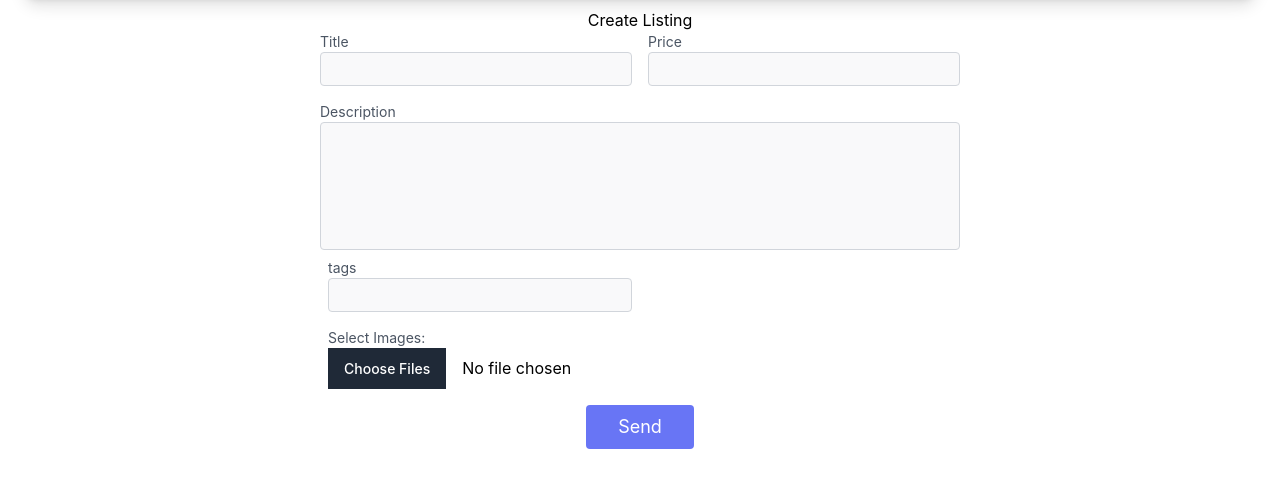
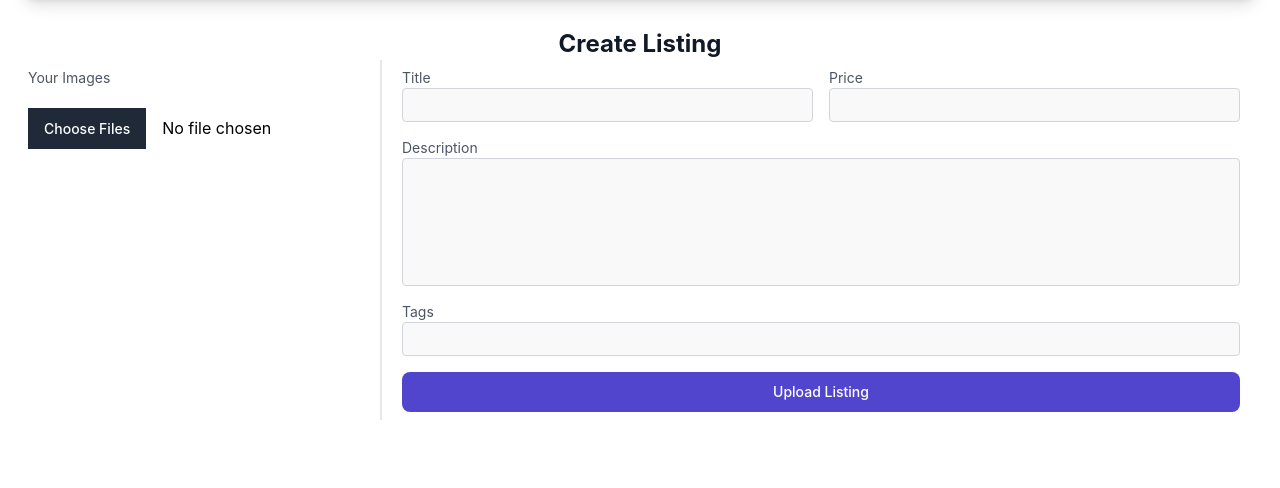
Before and after one commit to GaminRick7/Calcura, a Django app: page /createListing/ in a window 1280 px wide. Shown: the part 84-572 px from the top of the page. Run offline with Django 4.2, Linux system fonts and the light colour scheme; the visitor is signed in with stand-in values (Sample User, id 1); some libraries are stand-ins or nearby versions.

Commit message:
edit listing and create listing overhaul

```diff
--- a/backend/Calcura/views.py
+++ b/backend/Calcura/views.py
@@ -88,6 +88,7 @@ def createListing(request):
         #Creating a new calculator listing, with the images stored as a string.
         a=Calculator(title=title, description=description,image=imageUrls,price=price,tags=tags,email=request.user.email)
         a.save()
+        return HttpResponseRedirect("/vendorPage")
     return render(request, "calcura/createListing.html")
 
 def editListing(request, id):
@@ -100,32 +101,53 @@ def editListing(request, id):
     except:
         return HttpResponseRedirect("/vendorPage")
 
+    originalImageUrls = listing.image
+    listing.image = listing.image.split(",")
+    listing.image.pop(-1)
+
     #If submitting editListing form
     if  "submit" in request.POST:
         #Get form data
-        title=request.POST['title']
-        price=float(request.POST['price'])
-        description=request.POST['description']
-        tags=request.POST['tags']
-        images=request.FILES.getlist('docfile')
+        if request.POST['title'] != "":
+            title=request.POST['title']
+        else:
+            title= listing.title
 
-        #Round the price to two decimal places
-        price = round(float(price),2)
+        if request.POST['price'] != "":
+            price=float(request.POST['price'])
+            #Round the price to two decimal places
+            price = round(float(price),2)
+        else:
+            price= listing.price
 
-        #Looping through the images they pasted, and storing them in TempImage database model. Storing them to upload to cloudinary and to get image link url. Email is needed to link a temporary image to the user
-        for image in images:
-            tempImg = TempImage(image= image, email=request.user.email)
-            tempImg.save()
+        if request.POST['description'] != "":
+            description=request.POST['description']
+        else:
+            description = listing.description
 
-        #Getting the images stored in TempImage, and defining a string to store the urls of images
-        images=TempImage.objects.all()
-        imageUrls=""
+        if request.POST['tags'] != "":
+            tags=request.POST['tags']
+        else:
+            tags = listing.tags
 
-        #Go through the images, and if the image belongs to the user, add it to the imageUrls string. After that, delete the image from the database for storage purposes
-        for image in images:
-            if image.email==request.user.email:
-                imageUrls += str(image.image.url) + ","
-                image.delete()
+        if len(request.FILES.getlist('docfile')) > 0:
+            images=request.FILES.getlist('docfile')
+            #Looping through the images they pasted, and storing them in TempImage database model. Storing them to upload to cloudinary and to get image link url. Email is needed to link a temporary image to the user
+            for image in images:
+                tempImg = TempImage(image= image, email=request.user.email)
+                tempImg.save()
+
+            #Getting the images stored in TempImage, and defining a string to store the urls of images
+            images=TempImage.objects.all()
+            imageUrls=""
+
+            #Go through the images, and if the image belongs to the user, add it to the imageUrls string. After that, delete the image from the database for storage purposes
+            for image in images:
+                if image.email==request.user.email:
+                    imageUrls += str(image.image.url) + ","
+                    image.delete()
+        else:
+            imageUrls = originalImageUrls
 
         #Updating the calculator object
         Calculator.objects.filter(id=id).update(title=title,price=price,description=description,tags=tags,image=imageUrls)
--- a/backend/backend/settings.py
+++ b/backend/backend/settings.py
@@ -98,7 +98,7 @@ DATABASES = {
 
         'USER': 'postgres',
 
-        'PASSWORD': '6Cq9S^29v^&7', #raihaan: admin #normal: 6Cq9S^29v^&7
+        'PASSWORD': 'admin', #raihaan: admin #normal: 6Cq9S^29v^&7
 
         'HOST': '127.0.0.1',
 
--- a/templates/calcura/base.html
+++ b/templates/calcura/base.html
@@ -9,7 +9,7 @@
         <script src="https://unpkg.com/react-dom@18/umd/react-dom.development.js" crossorigin></script>
         <link href="https://cdnjs.cloudflare.com/ajax/libs/flowbite/1.6.3/flowbite.min.css" rel="stylesheet" />
     </head>
-    <header class="sticky top-0 z-50">
+    <header class="sticky top-0 z-40">
 
 <nav class="bg-white border-gray-200 px-2 py-2.5 rounded-[18px] border-2 border-gray shadow-lg mx-5 my-2">
   <div class="container flex flex-wrap items-center justify-between mx-auto">
@@ -28,7 +28,6 @@
   <a href="{% url 'chat' %}">
     <svg xmlns="http://www.w3.org/2000/svg"
     class="w-6 h-6 text-gray-400"
-    fill="red"
     viewBox="0 0 24 24"
     stroke="grey">
     <path id="primary" d="M21,4V16a1,1,0,0,1-1,1H13L8,21V17H4a1,1,0,0,1-1-1V4A1,1,0,0,1,4,3H20A1,1,0,0,1,21,4Z" style="fill: none; stroke: rgb(0, 0, 0); stroke-linecap: round; stroke-linejoin: round; stroke-width: 2;"></path></svg>
--- a/templates/calcura/createListing.html
+++ b/templates/calcura/createListing.html
@@ -1,68 +1,81 @@
 {% extends './base.html' %}
 <html lang="en">
+
 <head>
   <!-- Required meta tags -->
   <meta charset="utf-8">
   <meta name="viewport" content="width=device-width, initial-scale=1, shrink-to-fit=no">
 
   <script src="https://cdn.tailwindcss.com"></script>
-    <title>Create Listing | Calcura</title>
+  <title>Edit Listing | Calcura</title>
 </head>
+
 <body>
 
   {% block content %}
 
-  <h1 style="text-align:center">Create Listing</h1>
-  <form action="" method = "POST" enctype="multipart/form-data">
+  <h1 class="text-2xl text-gray-900 text-center font-bold pt-5">Create Listing</h1>
+  <form action="" method="POST" enctype="multipart/form-data">
     {% csrf_token %}
-    <div class="lg:w-1/2 md:w-2/3 mx-auto">
+    <div class="flex flex-row mx-5 justify">
+    <div class="flex p-2 w-1/3 border-r-2">
+      <div class="relative">
+        <label for="docfile" class="leading-7 text-sm text-gray-600">Your Images</label>
+        <div class="pr-5 flex flex-row">
+          <div id="imageswrapper" class="flex flex-wrap">
+          </div>
+        </div>
+        <input name="docfile" type="file" id="id_docfile" class="form-control-file mt-5" onchange="showPreview(event);"
+          multiple>
+      </div>
+    </div>
+    <div class="flex py-2 px-5">
       <div class="flex flex-wrap -m-2">
         <div class="p-2 w-1/2">
           <div class="relative">
-              <label for="title" class="leading-7 text-sm text-gray-600" aria-required="true">Title</label>
-              <input type="text" id="title" name="title" class="w-full bg-gray-100 bg-opacity-50 rounded border border-gray-300 focus:border-indigo-500 focus:bg-white focus:ring-2 focus:ring-indigo-200 text-base outline-none text-gray-700 py-1 px-3 leading-8 transition-colors duration-200 ease-in-out" required>
+            <label for="title" class="leading-7 text-sm text-gray-600">Title</label>
+            <input type="text" id="title" name="title"
+              class="w-full bg-gray-100 bg-opacity-50 rounded border border-gray-300 focus:border-indigo-500 focus:bg-white focus:ring-2 focus:ring-indigo-200 text-base outline-none text-gray-700 py-1 px-3 leading-8 transition-colors duration-200 ease-in-out">
           </div>
         </div>
         <div class="p-2 w-1/2">
           <div class="relative">
             <label for="price" class="leading-7 text-sm text-gray-600">Price</label>
-              <input type="number"  id="price" step="0.01" name="price" class="w-full bg-gray-100 bg-opacity-50 rounded border border-gray-300 focus:border-indigo-500 focus:bg-white focus:ring-2 focus:ring-indigo-200 text-base outline-none text-gray-700 py-1 px-3 leading-8 transition-colors duration-200 ease-in-out"required>
+            <input type="number" id="price" step="0.01" name="price"
+              class="w-full bg-gray-100 bg-opacity-50 rounded border border-gray-300 focus:border-indigo-500 focus:bg-white focus:ring-2 focus:ring-indigo-200 text-base outline-none text-gray-700 py-1 px-3 leading-8 transition-colors duration-200 ease-in-out">
           </div>
         </div>
         <div class="p-2 w-full">
           <div class="relative">
             <label for="description" class="leading-7 text-sm text-gray-600">Description</label>
-              <textarea id="description" name="description" class="w-full bg-gray-100 bg-opacity-50 rounded border border-gray-300 focus:border-indigo-500 focus:bg-white focus:ring-2 focus:ring-indigo-200 h-32 text-base outline-none text-gray-700 py-1 px-3 resize-none leading-6 transition-colors duration-200 ease-in-out"required></textarea>
+            <textarea id="description" name="description"
+              class="w-full bg-gray-100 bg-opacity-50 rounded border border-gray-300 focus:border-indigo-500 focus:bg-white focus:ring-2 focus:ring-indigo-200 h-32 text-base outline-none text-gray-700 py-1 px-3 resize-none leading-6 transition-colors duration-200 ease-in-out"></textarea>
+          </div>
+        </div>
+      <div class="p-2 w-full">
+        <div class="relative">
+          <label for="tags" class="leading-7 text-sm text-gray-600">Tags</label>
+          <input type="text" id="tags" name="tags"
+            class="w-full bg-gray-100 bg-opacity-50 rounded border border-gray-300 focus:border-indigo-500 focus:bg-white focus:ring-2 focus:ring-indigo-200 text-base outline-none text-gray-700 py-1 px-3 leading-8 transition-colors duration-200 ease-in-out">
+        </div>
+      </div>
+      <div class="p-2 w-full flex flex-row">
+        <button
+          class="grow block text-white bg-indigo-700 hover:bg-blue-800 focus:ring-4 focus:outline-none focus:ring-blue-300 font-medium rounded-lg text-sm px-5 py-2.5 text-center">
+          Upload Listing
+        </button>
       </div>
     </div>
     </div>
-        <div class="p-2 w-1/2">
-          <div class="relative">
-            <label for="tags" class="leading-7 text-sm text-gray-600">tags</label>
-            <input type="text"  id="tags" name="tags" class="w-full bg-gray-100 bg-opacity-50 rounded border border-gray-300 focus:border-indigo-500 focus:bg-white focus:ring-2 focus:ring-indigo-200 text-base outline-none text-gray-700 py-1 px-3 leading-8 transition-colors duration-200 ease-in-out"required>
-          </div>
-        </div>
-        <div class="p-2 w-1/2">
-          <div class="relative">
-            <label for="docfile" class="leading-7 text-sm text-gray-600">Select Images:</label>
-            <input name="docfile" type="file" id="id_docfile" accept="image/*" class="form-control-file" onchange="showPreview(event);" multiple required>
-          </div>
-        </div>
-        <div class="p-2 w-full">
-            <button class="flex mx-auto text-white bg-indigo-500 border-0 py-2 px-8 focus:outline-none hover:bg-indigo-600 rounded text-lg">Send</button>
   </div>
   </form>
 
-      <section class="overflow-hidden text-gray-700 ">
-        <div class="container px-5 py-2 mx-auto lg:pt-12 lg:px-32">
-          <div id ="imageswrapper" class="flex flex-wrap">
+
   </div>
   </div>
-      </section>
-
-      </div>
+</body>
 <script>
-      function showPreview(event){
+  function showPreview(event) {
     var wrapper = document.getElementById("imageswrapper");
     var myHTML = '';
     for (let i = 0; i < event.target.files.length; i++) {
@@ -73,8 +86,8 @@
             </div>`;
     }
     wrapper.innerHTML = myHTML
-        if(event.target.files.length > 0){
-          for (let i = 0; i < event.target.files.length + 1; i++){
+    if (event.target.files.length > 0) {
+      for (let i = 0; i < event.target.files.length + 1; i++) {
         var src = URL.createObjectURL(event.target.files[i]);
         var preview = document.getElementById(`id_docfile-preview${i}`);
         preview.src = src;
@@ -84,5 +97,7 @@
 </script>
 <script src="https://cdnjs.cloudflare.com/ajax/libs/flowbite/1.6.3/flowbite.min.js"></script>
 {% endblock %}
+
 </body>
+
 </html>
```
Also changed, not shown: templates/calcura/editListing.html (+93 -32 lines), templates/calcura/vendorPage.html (+29 -19 lines). Lines whose indentation alone changed are shown as unchanged.
